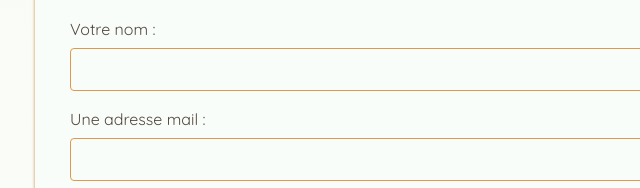
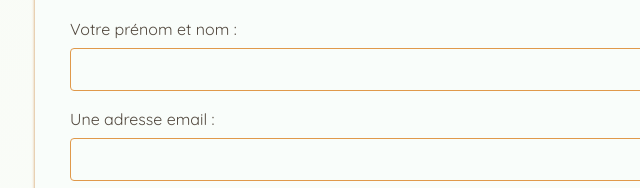
Before and after one commit to tgenaitay/lapartdesamis, a plain HTML site: page public/index.html in a window 1280 px wide. Shown: the part 3231-3419 px from the top of the page, 175-815 px from the left. Drawn offline with Linux system fonts and the light colour scheme; a web font is replaced by a local one.

Commit message:
precisely naming

```diff
--- a/public/index.html
+++ b/public/index.html
@@ -559,10 +559,10 @@
                 <div class="question-group">
                     <div class="question-section">
                         <h2 class="required">Nous allons bientôt vous envoyer des recommandations de vins extraordinaires. Quel est votre nom et votre adresse email ?</h2>
-                        <span>Votre nom :</span><br>
+                        <span>Votre prénom et nom :</span><br>
                         <input type="text" name="x.contact.nom" placeholder="" id="userName" required>
                         <p> </p>
-                        <span>Une adresse mail :</span><br>
+                        <span>Une adresse email :</span><br>
                         <input type="email" name="x.contact.email" placeholder="" id="userEmail" required>
                         <label>
                             <input type="checkbox" name="x.contact.consentement" value="oui" id="consentement" required>
```
